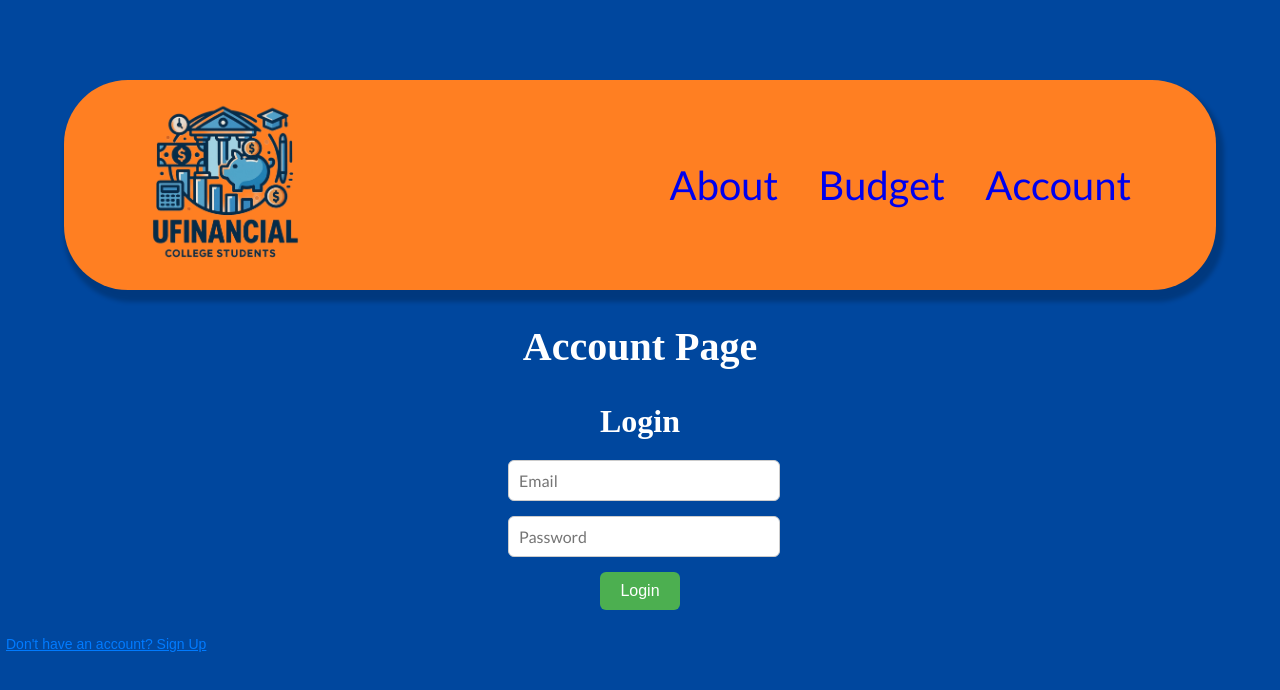
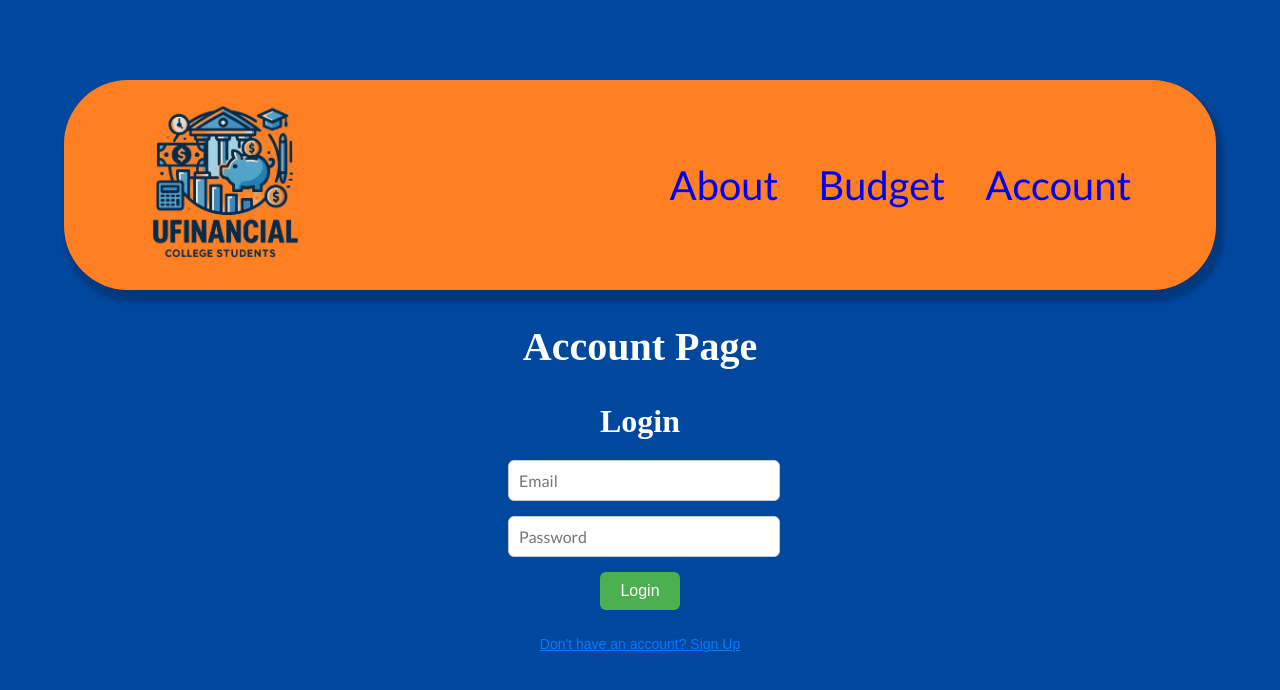
Before and after one commit to c-schutz/UFPlanner1, a React (Vite) app in the folder frontend/: page /Account in a window 1280 px wide. Shown: the top 690 px of the page. Built offline with nearby package versions, Linux system fonts and the light colour scheme; the HTML template or start-up script is replaced by a standard one.

Commit message:
Centered our "account-switch" links in the "Account" page

```diff
--- a/frontend/src/account/Account.css
+++ b/frontend/src/account/Account.css
@@ -54,6 +54,13 @@
     cursor: pointer;
     text-decoration: underline;
     margin-top: 10px;
+
+  }
+
+  .account-switch-container{
+    display: flex;
+    justify-content: center;
+    width: 100%;
   }
 
   .account-switch:hover {
--- a/frontend/src/account/Login.jsx
+++ b/frontend/src/account/Login.jsx
@@ -67,7 +67,10 @@ const Login = ({ handleStatus }) => {
           <button className="account-action" type="submit">Login</button>
         </div>
       </form>
-      <div><button className="account-switch" onClick={() => handleStatus('signup')}>Don't have an account? Sign Up</button></div>
+      <div className = "account-switch-container">
+        <div>
+          <button className="account-switch" onClick={() => handleStatus('signup')}>Don't have an account? Sign Up</button></div>
+      </div>
       {error && <p className="error-message">{error}</p>}
 
     </>
--- a/frontend/src/account/Signup.jsx
+++ b/frontend/src/account/Signup.jsx
@@ -104,7 +104,9 @@ const Signup = ({handleStatus}) => {
           <button className="account-action" type="submit">Signup</button>
         </div>
       </form>
-      <div><button className = "account-switch" onClick={() => handleStatus('login')}>Already have an account? Login</button></div>
+      <div className = "account-switch-container">
+        <button className = "account-switch" onClick={() => handleStatus('login')}>Already have an account? Login</button>
+      </div>
       {error && <p className="error-message">{error}</p>}
 
 
```
